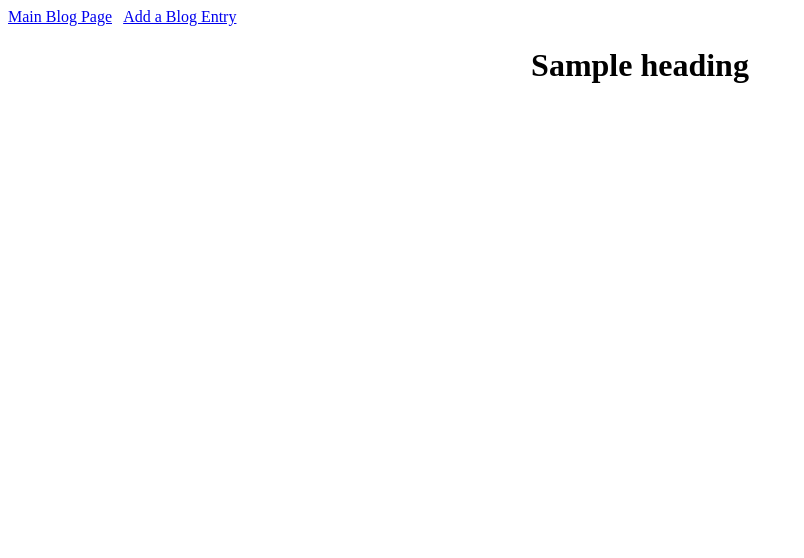
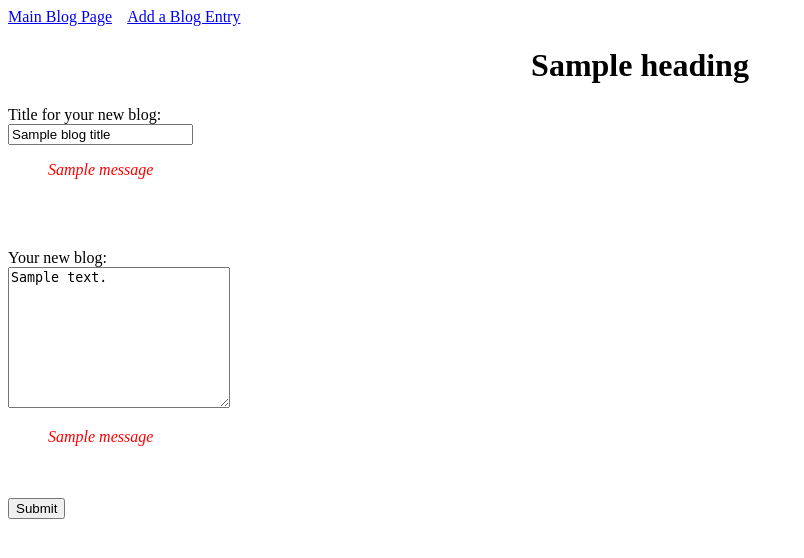
Before and after one commit to tjlandwehr/blogz, a Flask app: template templates/newpost.html in a window 1280 px wide. Shown: the top 558 px of the page, without its empty margins (0-804 px from the left). Run offline with Flask 2, Linux system fonts and the light colour scheme; the template is opened without the code that fills it: most values are stand-ins (such as "Sample title", 1, 10 or a date in 2020); one stand-in notice (Sample message) is shown.

Commit message:
Completed main functions of blog, including creating blog posts, flashing error messages, and displaying blog posts

```diff
--- a/main.py
+++ b/main.py
@@ -19,23 +19,39 @@ class Blog(db.Model):
         self.body = body
 
     def __repr__(self):
-        return '<Title %r, Body %s>' % self.title %self.body
+        return ('<Title: %r, Body: %s>' % (self.title, self.body))
 
 def get_current_blogs():
     # List of Blog instances
     return Blog.query.all()
 
-@app.route('/blog', methods=['POST', 'GET'])
-def index():
+@app.route('/blog')
+def show_blogs():
+    return render_template('blog.html', title="Build A Blog", heading="Build a Blog", blogs=get_current_blogs())
+
+@app.route('/newpost', methods=['POST', 'GET'])
+def new_post():
+    blog_title = ""
+    blog_body = ""
 
     if request.method == 'POST':
-        blog_title = request.form['title']
-        blog_body = request.form['body']
-        new_blog = Blog(blog_title, blog_body)
-        db.session.add(new_blog)
-        db.session.commit()
+        blog_title += request.form['title']
+        blog_body += request.form['body']
+        if blog_title == "" or blog_body == "":
+            if blog_title == "":
+                flash("Please fill in the title", "title_error")
+            if blog_body == "":
+                flash("Please fill in the body", "body_error")
+            return render_template('newpost.html', title="Add Blog Entry", heading="Add a Blog Entry",
+                blog_title=blog_title, blog_body=blog_body)
+        else:
+            new_blog = Blog(blog_title, blog_body)
+            db.session.add(new_blog)
+            db.session.commit()
+            return redirect('/blog')
 
-    return render_template('blog.html', title="Build A Blog", heading="Build a Blog", blogs=get_current_blogs())
+    return render_template('newpost.html', title="Add Blog Entry", heading="Add a Blog Entry",
+        blog_title=blog_title, blog_body=blog_body)
 
 if __name__ == '__main__':
     app.run()
--- a/templates/base.html
+++ b/templates/base.html
@@ -3,18 +3,20 @@
     <head>
         <title>{{title}}</title>
         <style>
-            .error {
+            .flashes {
                 color: red;
+                font-style: italic;
+                list-style-type: none;
             }
         </style>
     </head>
 <body>
 
-    <div style="display:inline-block;">
+    <nav style="display:inline-block;">
         <a href='/blog'>Main Blog Page</a>
-        &nbsp;
+        &nbsp;&nbsp;
         <a href='/newpost'>Add a Blog Entry</a>
-    </div>
+    </nav>
 
     <h1 style="text-align:center;">{{heading}}</h1>
 
--- a/templates/newpost.html
+++ b/templates/newpost.html
@@ -2,4 +2,39 @@
 
 {% block content %}
 
+<form action="/newpost" method='POST'>
+    <label>
+        Title for your new blog:<br />
+        <input type="text" name="title" value="{{blog_title}}" />
+    </label>
+    {% with messages = get_flashed_messages(category_filter=["title_error"]) %}
+        {% if messages %}
+            <ul class=flashes>
+            {% for message in messages %}
+                <li>{{ message }}</li>
+            {% endfor %}
+            </ul>
+        {% endif %}
+    {% endwith %}
+    <br />
+    <br />
+    <br />
+    <label>
+        Your new blog:<br />
+        <textarea rows="9" cols="25" name="body" value="{{blog_body}}" >{{blog_body}}</textarea>
+    </label>
+    {% with messages = get_flashed_messages(category_filter=["body_error"]) %}
+        {% if messages %}
+            <ul class=flashes>
+            {% for message in messages %}
+                <li>{{ message }}</li>
+            {% endfor %}
+            </ul>
+        {% endif %}
+    {% endwith %}
+    <br />
+    <br />
+    <input type="submit" name="Add Entry" />
+</form>
+
 {% endblock %}
```
Also changed, not shown: templates/blog.html (+10 -0 lines).
